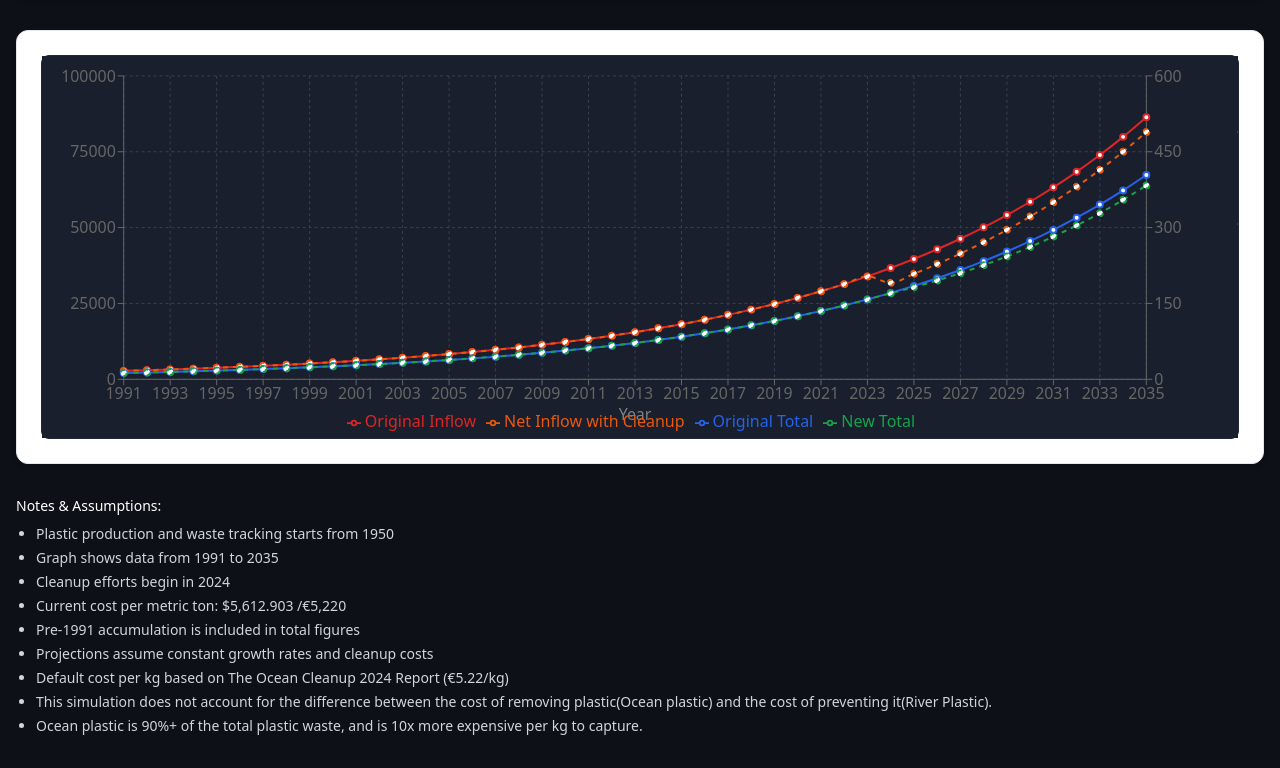
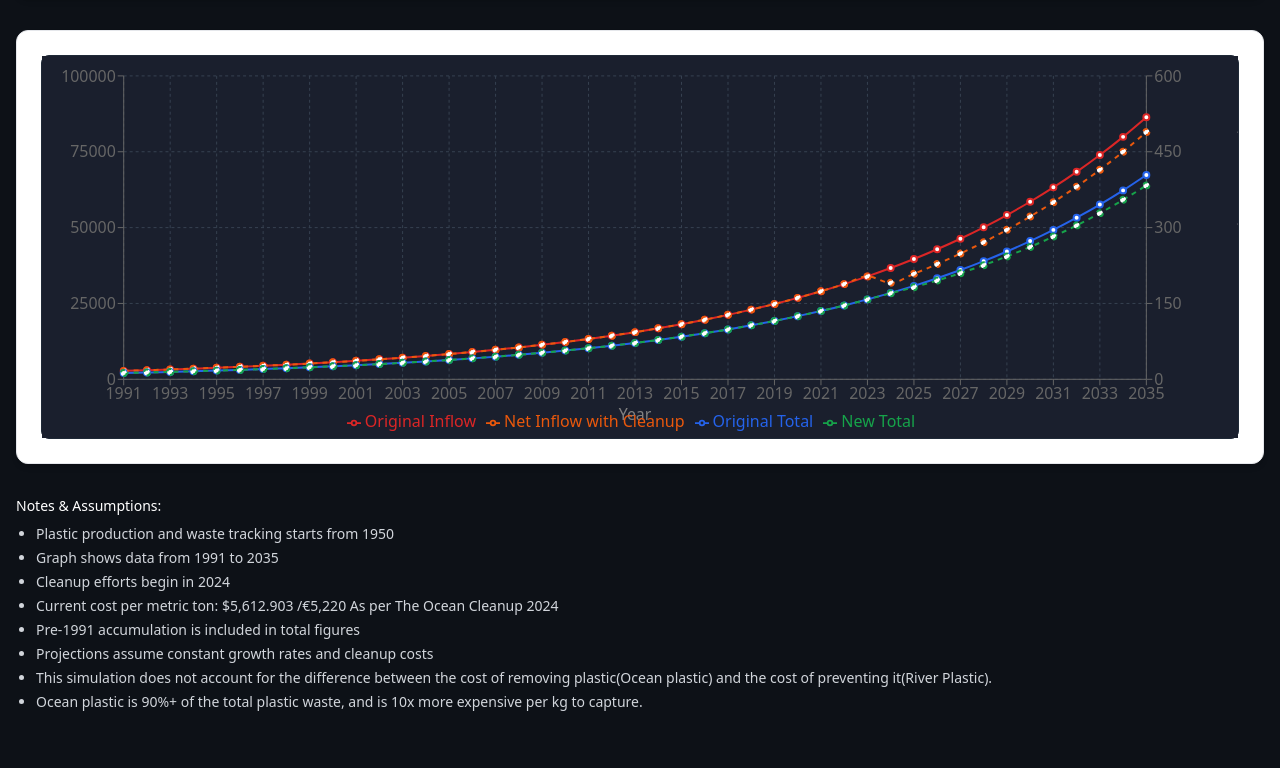
Before and after one commit to subashc2023/ocean-cleanup-simulator, a Next.js app: page / in a window 1280 px wide. Shown: the part 460-1228 px from the top of the page. After the commit the page ends 1204 px from the top, so only its background shows below. Built offline with nearby package versions, Linux system fonts and the light colour scheme; no server answers.

Commit message:
Update CleanupSimulator.tsx

```diff
--- a/src/components/CleanupSimulator.tsx
+++ b/src/components/CleanupSimulator.tsx
@@ -556,11 +556,10 @@ const calculateZeroYear = (latestData: DataPoint | undefined): number | null =>
               <span className="text-gray-400">Loading EUR...</span>
             ) : (
               `€${(costPerKg * 1000 * exchangeRate).toLocaleString()}`
-            )}
+            )} As per The Ocean Cleanup 2024
           </li>
           <li>Pre-{startYear} accumulation is included in total figures</li>
           <li>Projections assume constant growth rates and cleanup costs</li>
-          <li>Default cost per kg based on The Ocean Cleanup 2024 Report (€5.22/kg)</li>
           <li>This simulation does not account for the difference between the cost of removing plastic(Ocean plastic) and the cost of preventing it(River Plastic).</li>
           <li>Ocean plastic is 90%+ of the total plastic waste, and is 10x more expensive per kg to capture.</li>
         </ul>
```
